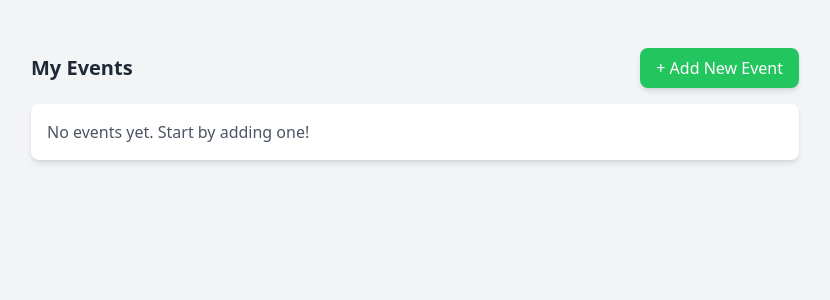
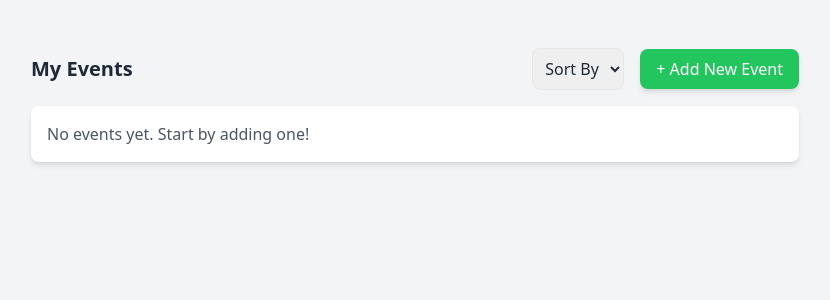
Before and after one commit to Harshit-code-tech/Reminder, a Django app: page /reminders/ in a window 1280 px wide. Shown: the part 64-364 px from the top of the page, without its empty margins (225-1055 px from the left). Run offline with Django 5.2, Linux system fonts and the light colour scheme; the visitor is signed in with stand-in values (Sample User, id 1); data that the repository does not hold is empty; some libraries are stand-ins or nearby versions.

Commit message:
Update event_list.html

```diff
--- a/reminders/templates/reminders/event_list.html
+++ b/reminders/templates/reminders/event_list.html
@@ -10,7 +10,14 @@
     <div class="max-w-3xl mx-auto mt-6">
         <div class="flex justify-between items-center mb-4">
             <h2 class="text-xl font-semibold">My Events</h2>
-            <a href="{% url 'event_create' %}" class="bg-green-500 text-white px-4 py-2 rounded-lg hover:bg-green-600 transition shadow-md">+ Add New Event</a>
+            <div class="flex items-center gap-4">
+                <select id="sort-events" class="border rounded-lg p-2" onchange="window.location.href=this.value">
+                    <option value="">Sort By</option>
+                    <option value="{% url 'event_list' %}?sort=name">Name</option>
+                    <option value="{% url 'event_list' %}?sort=date">Date</option>
+                </select>
+                <a href="{% url 'event_create' %}" class="bg-green-500 text-white px-4 py-2 rounded-lg hover:bg-green-600 transition shadow-md">+ Add New Event</a>
+            </div>
         </div>
         {% if events %}
             <ul class="space-y-4">
@@ -20,6 +27,7 @@
                             <div>
                                 <strong class="text-lg">{{ event.name }}</strong>
                                 <p class="text-gray-600">{{ event.date }} ({{ event.get_event_type_display }})</p>
+                                <p class="text-gray-500 text-sm">Remind {{ event.remind_days_before }} day{{ event.remind_days_before|pluralize }} before</p>
                                 <p class="text-gray-500 text-sm">{{ event.message|truncatechars:50|default:"No message" }}</p>
                             </div>
                             <div class="flex space-x-2">
```
